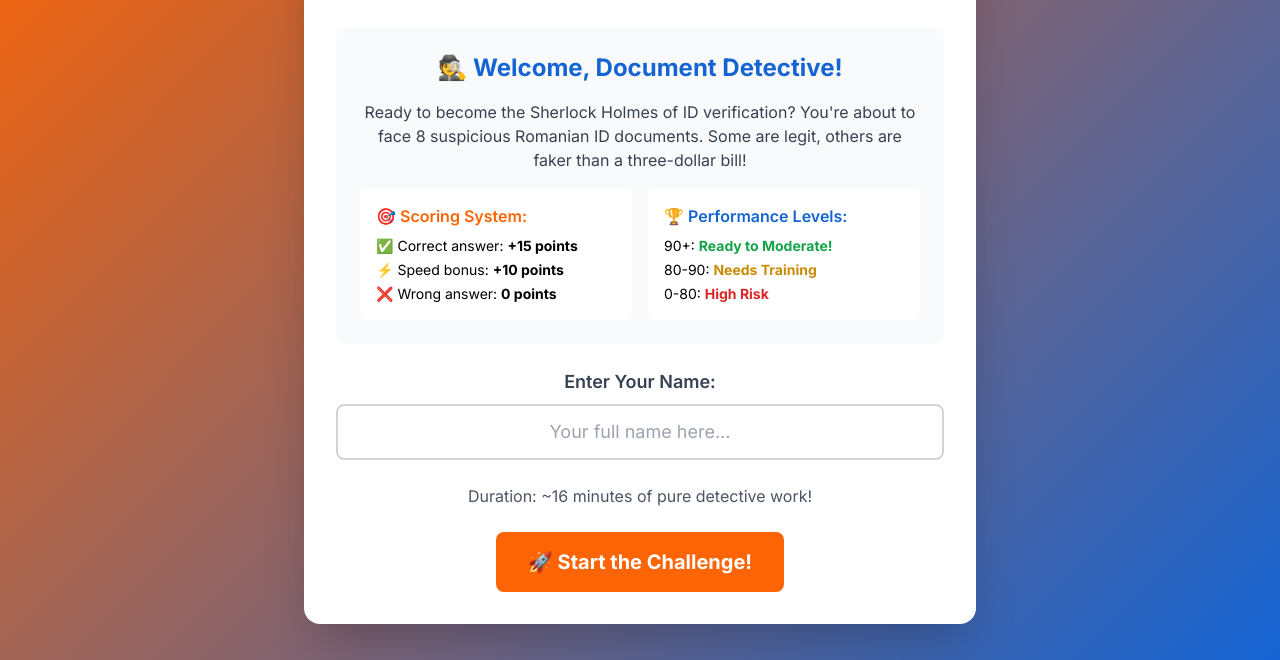
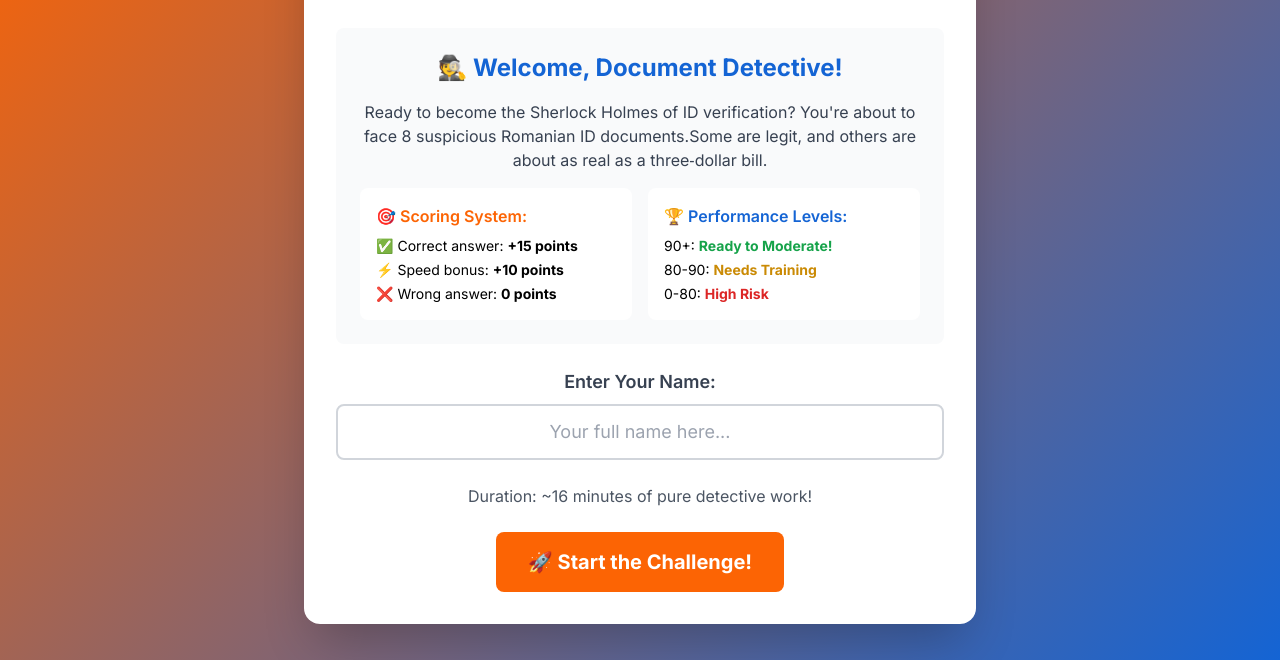
Before and after one commit to SandhyaJobbin/Spot-Not, a plain HTML site: page index.html in a window 1280 px wide. Shown: the part 140-800 px from the top of the page. Drawn offline with nearby package versions, Linux system fonts and the light colour scheme.

Commit message:
Update index.html

```diff
--- a/index.html
+++ b/index.html
@@ -177,7 +177,7 @@
             <div class="bg-gray-50 rounded-lg p-6 mb-6">
                 <h2 class="text-2xl font-bold text-betano-blue mb-4">🕵️ Welcome, Document Detective!</h2>
                 <p class="text-gray-700 mb-4">Ready to become the Sherlock Holmes of ID verification? You're about to
-                    face 8 suspicious Romanian ID documents. Some are legit, others are faker than a three-dollar bill!
+                    face 8 suspicious Romanian ID documents.Some are legit, and others are about as real as a three‑dollar bill.
                 </p>
 
                 <div class="grid md:grid-cols-2 gap-4 text-left">
```
